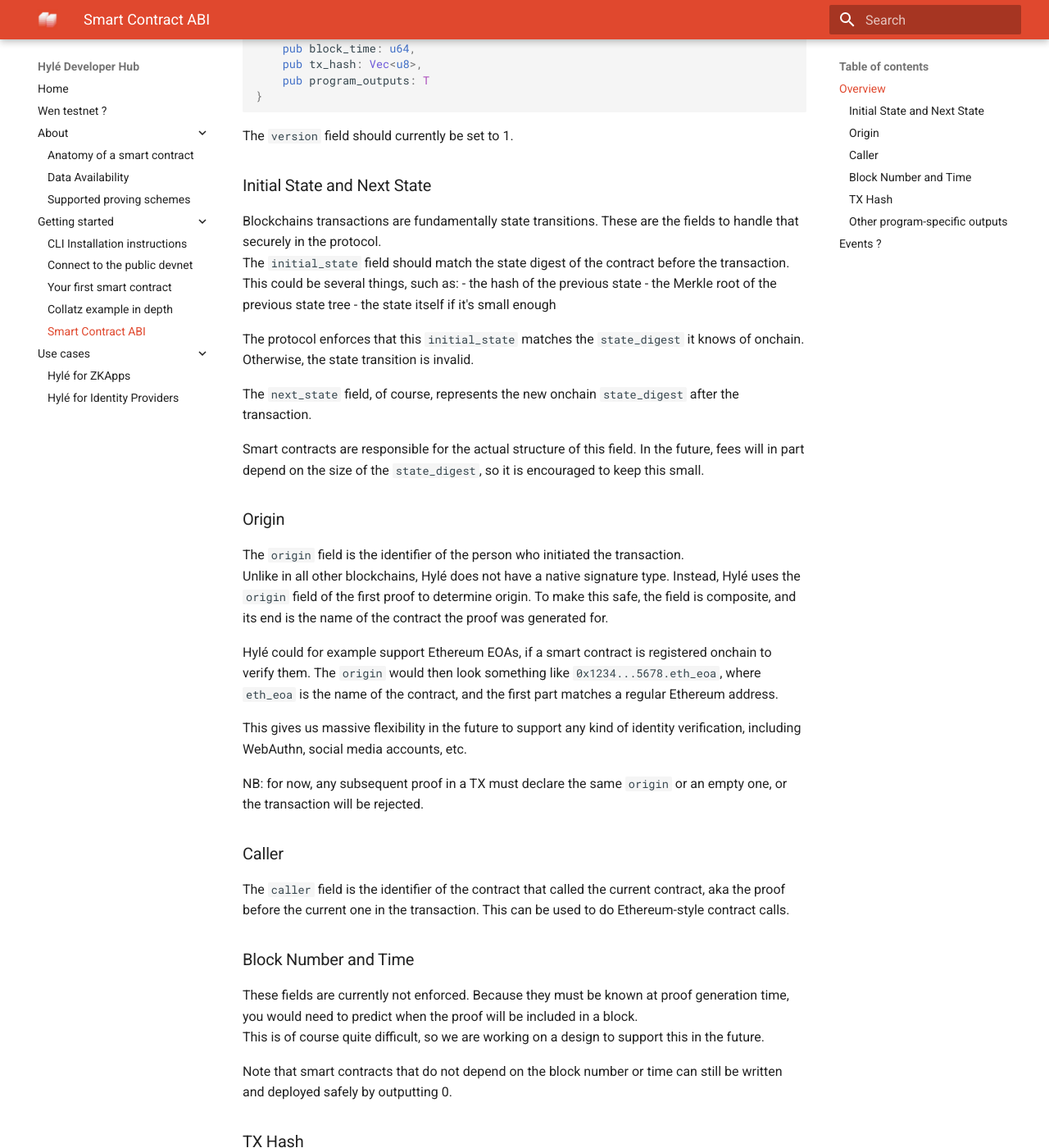
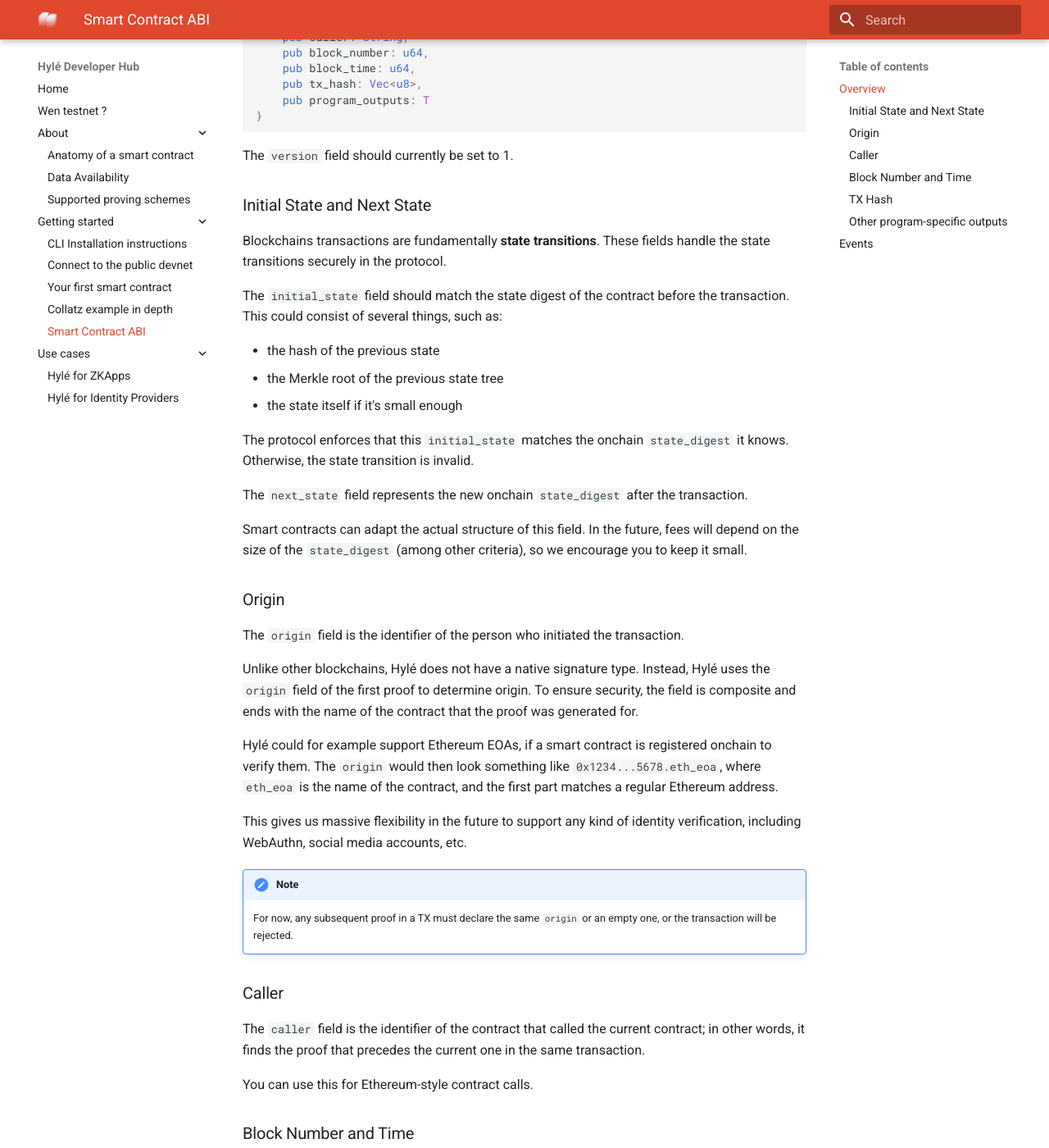
Before and after one commit to Hyle-org/devhub-hyle, an MkDocs documentation site: the page built from docs/getting-started/smart-contract-abi.md, in a window 1280 px wide and 1400 px high, scrolled down 735 px. Shown: the whole window at 82% size. Built offline with MkDocs 1.6.1 and Material for MkDocs 9.7.7, drawn with Linux system fonts in a browser that asks for light colours; some of the changed text lies outside the part shown.

Commit message:
Review of smart contract ABI page

````diff
--- a/docs/getting-started/smart-contract-abi.md
+++ b/docs/getting-started/smart-contract-abi.md
@@ -1,18 +1,20 @@
 # Smart Contract ABI
 
-Writing smart contracts on Hylé is both similar and quite different from other blockchains because of our focus on verifying ZK proofs.
+Hylé focuses on verifying zk-proofs. Because of this, writing smart contracts on Hylé has some specificities, with other elements being the same as with most other blockchains.
 
-Depending on the type of ZK proof circuits you use, there are some superficial differences, but the overall idea is that all inputs are known at proof generation time. This includes things which are unusual, such as the origin of the transaction (`tx.origin` in Ethereum) and the block number.
+Depending on the type of zk-proof circuits you use, there are some superficial differences, but the overall idea is that **all inputs are known at proof generation time**. This includes unusual elements such as the origin of the transaction (`tx.origin` in Ethereum) and the block number.
 
-The Hylé protocol enforces several invariants on transactions to make sure everything is secure. For this reason, we must specify some of the data within a zero-knowledge proof.
+The Hylé protocol enforces several invariants on transactions to maximize security. For this reason, we must specify some of the data within a zero-knowledge proof.
 
 This page uses the Rust structures to demonstrate, but you can use the following repos for other languages:
+
 - Rust example: https://github.com/Hyle-org/collatz-conjecture
 - Gnark / Groth16 example: https://github.com/Hyle-org/groth16-example
 
 ## Overview
 
 Here is the rust struct specifying the output of a Hylé smart contract:
+
 ```rust
 pub struct HyleOutput<T> {
     pub version: u32,
@@ -33,52 +35,59 @@
 
 ### Initial State and Next State
 
-Blockchains transactions are fundamentally state transitions. These are the fields to handle that securely in the protocol.
-The `initial_state` field should match the state digest of the contract before the transaction. This could be several things, such as:
+Blockchains transactions are fundamentally **state transitions**. These fields handle the state transitions securely in the protocol.
+
+The `initial_state` field should match the state digest of the contract before the transaction. This could consist of several things, such as:
+
 - the hash of the previous state
 - the Merkle root of the previous state tree
 - the state itself if it's small enough
 
-The protocol enforces that this `initial_state` matches the `state_digest` it knows of onchain. Otherwise, the state transition is invalid.
+The protocol enforces that this `initial_state` matches the onchain `state_digest` it knows. Otherwise, the state transition is invalid.
 
-The `next_state` field, of course, represents the new onchain `state_digest` after the transaction.
+The `next_state` field represents the new onchain `state_digest` after the transaction.
 
-Smart contracts are responsible for the actual structure of this field. In the future, fees will in part depend on the size of the `state_digest`, so it is encouraged to keep this small.
+Smart contracts can adapt the actual structure of this field. In the future, fees will depend on the size of the `state_digest` (among other criteria), so we encourage you to keep it small.
 
 ### Origin
 
 The `origin` field is the identifier of the person who initiated the transaction.
-Unlike in all other blockchains, Hylé does not have a native signature type. Instead, Hylé uses the `origin` field of the first proof to determine origin.
-To make this safe, the field is composite, and its end is the name of the contract the proof was generated for.
+
+Unlike other blockchains, Hylé does not have a native signature type. Instead, Hylé uses the `origin` field of the first proof to determine origin.
+To ensure security, the field is composite and ends with the name of the contract that the proof was generated for.
 
 Hylé could for example support Ethereum EOAs, if a smart contract is registered onchain to verify them. The `origin` would then look something like `0x1234...5678.eth_eoa`, where `eth_eoa` is the name of the contract, and the first part matches a regular Ethereum address.
 
 This gives us massive flexibility in the future to support any kind of identity verification, including WebAuthn, social media accounts, etc.
 
-NB: for now, any subsequent proof in a TX must declare the same `origin` or an empty one, or the transaction will be rejected.
+!!! note
+    For now, any subsequent proof in a TX must declare the same `origin` or an empty one, or the transaction will be rejected.
 
 ### Caller
 
-The `caller` field is the identifier of the contract that called the current contract, aka the proof before the current one in the transaction.
-This can be used to do Ethereum-style contract calls.
+The `caller` field is the identifier of the contract that called the current contract; in other words, it finds the proof that precedes the current one in the same transaction.
+
+You can use this for Ethereum-style contract calls.
 
 ### Block Number and Time
 
-These fields are currently not enforced. Because they must be known at proof generation time, you would need to predict when the proof will be included in a block.
-This is of course quite difficult, so we are working on a design to support this in the future.
+Smart contracts that do not depend on the block number or time can still be written and deployed safely by outputting 0.
 
-Note that smart contracts that do not depend on the block number or time can still be written and deployed safely by outputting 0.
+These fields are currently not enforced. Because they must be known at proof generation time, you would need to predict when the proof will be included in a block. We are working on a way to support block number and time in the future.
+
 
 ### TX Hash
 
 The `tx_hash` field is intended to hash transaction data, preventing replay attacks and providing a means for contracts to access this information.
+
 The field is currently completely unspecified and isn't validated by the protocol.
-
 
 ### Other program-specific outputs
 
-Smart contracts can provide other outputs as part of the proof they generate. This can be used for a variety of purposes, but mostly serves to provide Data Availability. See [Data Availability](../about/data-availability.md) for more information.
+Smart contracts can provide other outputs as part of the proof they generate.
 
-## Events ?
+This can be used for a variety of purposes, but mostly serves to provide Data Availability. See [Data Availability](../about/data-availability.md) for more information.
 
-Hylé currently does not ship native events, but they should be implemented in the close future.
+## Events
+
+Hylé does not currently ship native events. We are looking into implementing them in the near future.
````
Also changed, not shown: docs/about/index.md (+1 -1 lines), docs/getting-started/index.md (+1 -0 lines).
